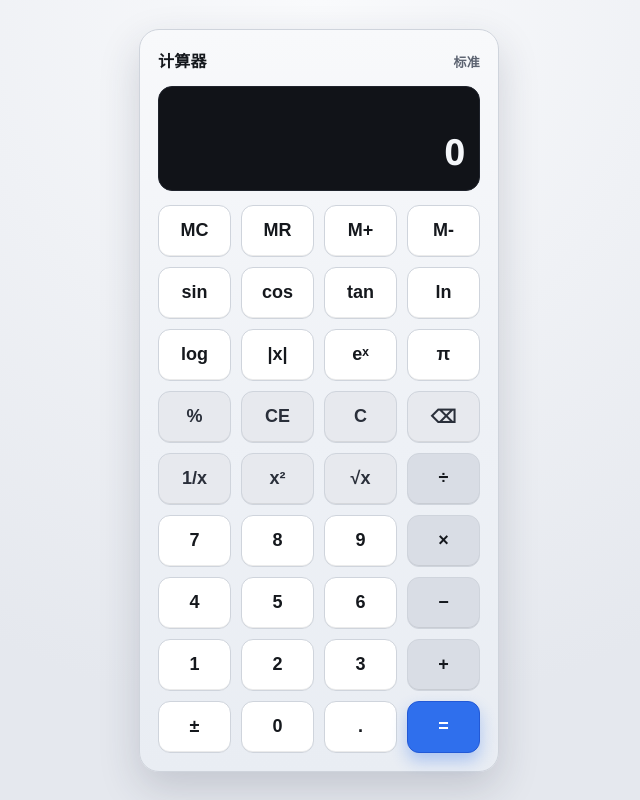
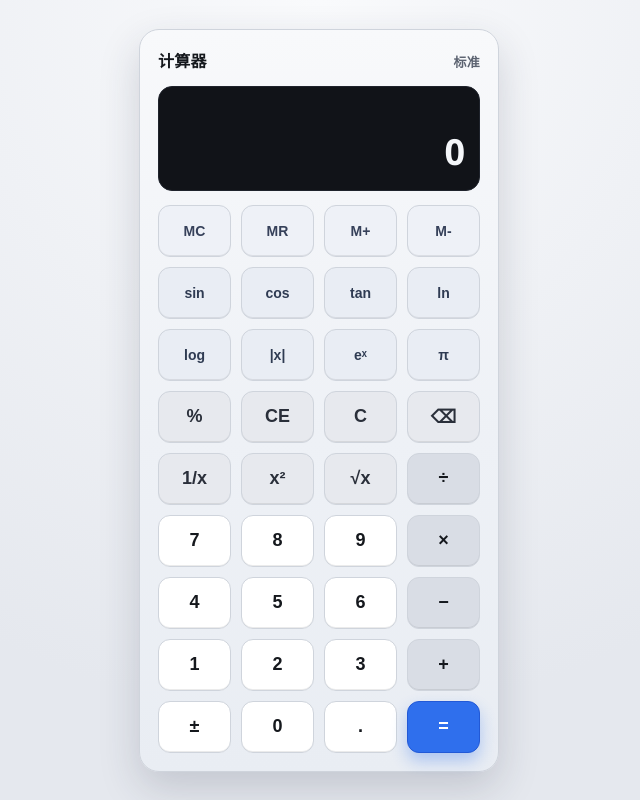
Before and after one commit to czxcui/vue-Calculator, a Vue app: page / in a window 1280 px wide. Shown: the whole page, without its empty margins (321-961 px from the left). Built offline with nearby package versions, Linux system fonts and the light colour scheme.

Commit message:
样式：新增功能按键与显示适配

```diff
--- a/src/styles.css
+++ b/src/styles.css
@@ -67,19 +67,26 @@ body {
   background-color: var(--display-bg);
   border: 1px solid #1f232c;
   text-align: right;
+  overflow: hidden;
 }
 
 .calc-history {
   font-size: 13px;
   color: var(--display-muted);
   min-height: 20px;
+  white-space: nowrap;
+  overflow: hidden;
+  text-overflow: ellipsis;
 }
 
 .calc-output {
-  font-size: 36px;
+  font-size: clamp(22px, 8vw, 36px);
   font-weight: 700;
   min-height: 44px;
   color: var(--display-text);
+  white-space: nowrap;
+  overflow: hidden;
+  text-overflow: ellipsis;
 }
 
 .calc-pad {
@@ -113,6 +120,18 @@ body {
 .key-muted {
   background-color: var(--surface-muted);
   color: #2a2f3a;
+}
+
+.key-memory {
+  background-color: #eef1f7;
+  color: #36415a;
+  font-size: 14px;
+}
+
+.key-fn {
+  background-color: #e9edf4;
+  color: #2f3b52;
+  font-size: 14px;
 }
 
 .key-operator {
```
